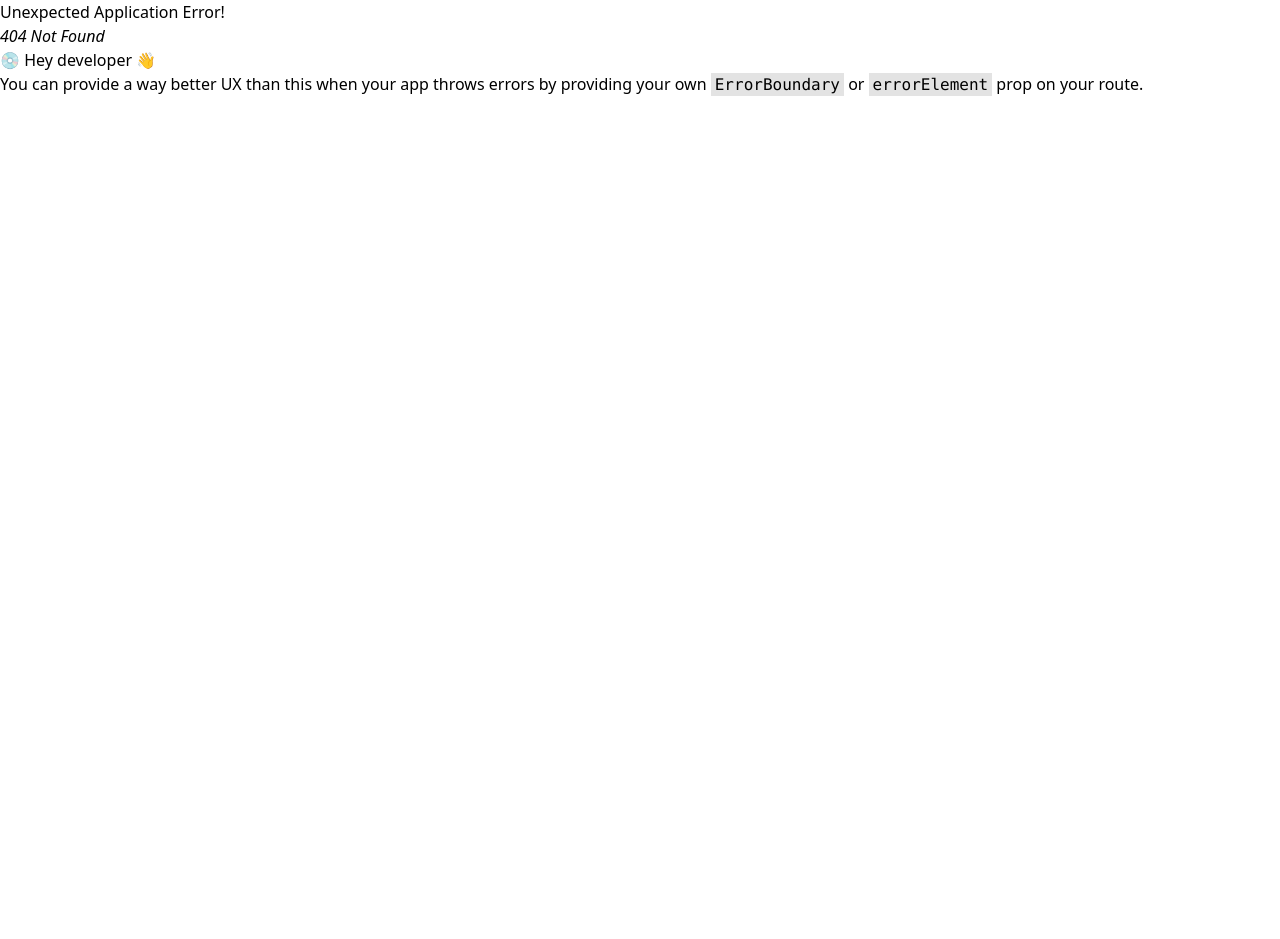
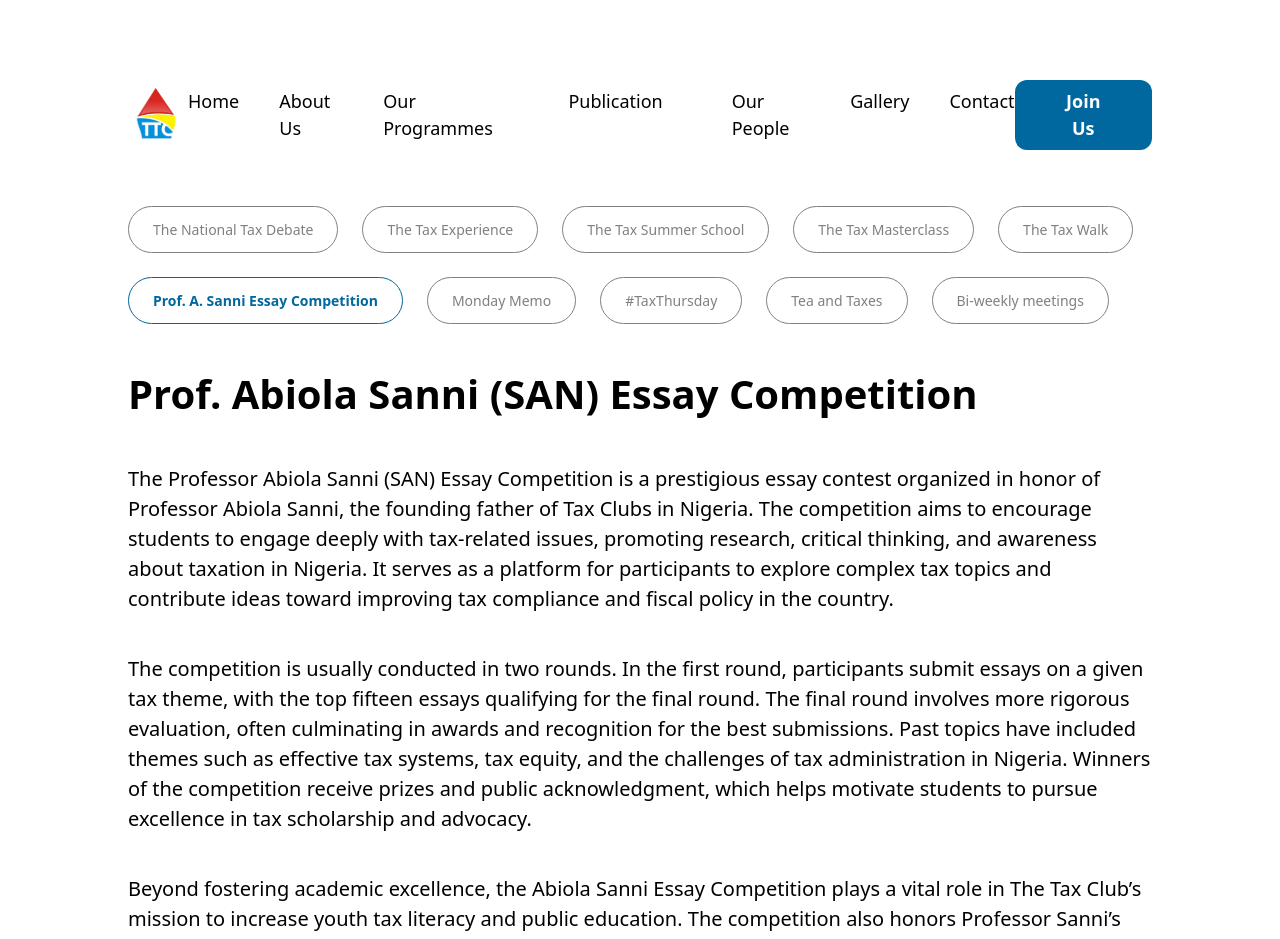
Before and after one commit to unilagtaxclub/TheTaxClub, a React (Vite) app: page /programmes/pasec in a window 1280 px wide. Before the commit this address had no page. Shown: the top 939 px of the page. Before the commit the page ends 800 px from the top, so only its background shows below. Built offline with nearby package versions, Linux system fonts and the light colour scheme.

Commit message:
designed pasec page

```diff
--- a/src/App.tsx
+++ b/src/App.tsx
@@ -13,6 +13,7 @@ import Tte from "./pages/programmes/tte";
 import Ttss from "./pages/programmes/ttss";
 import Ttm from "./pages/programmes/ttm";
 import Ttw from "./pages/programmes/ttw";
+import Pasec from "./pages/programmes/pasec";
 
 const App = () => {
   const router = createBrowserRouter([
@@ -31,6 +32,7 @@ const App = () => {
     { path: "/programmes/ttss", element: <Ttss /> },
     { path: "/programmes/ttm", element: <Ttm /> },
     { path: "/programmes/ttw", element: <Ttw /> },
+    { path: "/programmes/pasec", element: <Pasec /> },
   ]);
 
   return (
--- /dev/null
+++ b/src/pages/programmes/pasec/index.tsx
@@ -0,0 +1,71 @@
+import { NavLink } from "react-router-dom";
+import Container from "../../../component/defaults/Container";
+import Footer from "../../../component/defaults/Footer";
+import Header from "../../../component/defaults/Header";
+import { programmeItems } from "../../../component/rawitems/ProgrammeItems";
+
+const Pasec = () => {
+  return (
+    <Container>
+      <div className="lg:mt-[10vh] mt-10">
+        <Header />
+        <div className="lg:w-[80vw] w-[90vw] mt-14 mx-auto">
+          <div className="lg:flex hidden items-center flex-wrap gap-6 text-[14px]">
+            {programmeItems.map((item) => (
+              <NavLink
+                to={item.link}
+                key={item.id}
+                className={`${item.title === "Prof. A. Sanni Essay Competition" ? "border-[#00689E] text-[#00689E] font-semibold" : "text-[#808080] border-[#808080]"} border rounded-full cursor-pointer py-3 px-6`}
+              >
+                {item.title}
+              </NavLink>
+            ))}
+          </div>
+
+          <div className="lg:text-[20px]">
+            <h2 className="lg:text-[40px] text-[24px] font-semibold lg:mt-10 mt-6">
+              Prof. Abiola Sanni (SAN) Essay Competition
+            </h2>
+            <p className="lg:mt-10 mt-6">
+              The Professor Abiola Sanni (SAN) Essay Competition is a
+              prestigious essay contest organized in honor of Professor Abiola
+              Sanni, the founding father of Tax Clubs in Nigeria. The
+              competition aims to encourage students to engage deeply with
+              tax-related issues, promoting research, critical thinking, and
+              awareness about taxation in Nigeria. It serves as a platform for
+              participants to explore complex tax topics and contribute ideas
+              toward improving tax compliance and fiscal policy in the country.
+            </p>
+            <p className="lg:mt-10 mt-6">
+              The competition is usually conducted in two rounds. In the first
+              round, participants submit essays on a given tax theme, with the
+              top fifteen essays qualifying for the final round. The final round
+              involves more rigorous evaluation, often culminating in awards and
+              recognition for the best submissions. Past topics have included
+              themes such as effective tax systems, tax equity, and the
+              challenges of tax administration in Nigeria. Winners of the
+              competition receive prizes and public acknowledgment, which helps
+              motivate students to pursue excellence in tax scholarship and
+              advocacy.
+            </p>
+            <p className="lg:mt-10 mt-6">
+              Beyond fostering academic excellence, the Abiola Sanni Essay
+              Competition plays a vital role in The Tax Club’s mission to
+              increase youth tax literacy and public education. The competition
+              also honors Professor Sanni’s legacy by inspiring a new generation
+              of tax professionals and advocates committed to addressing
+              Nigeria’s persistent tax compliance challenges.
+            </p>
+
+            <button className="px-20 py-3 lg:mt-20 lg:w-auto w-[100%] mt-6 font-semibold text-[#fff] bg-[#00689e] rounded-xl">
+              Support this Cause
+            </button>
+          </div>
+        </div>
+      </div>
+      <Footer />
+    </Container>
+  );
+};
+
+export default Pasec;
```
